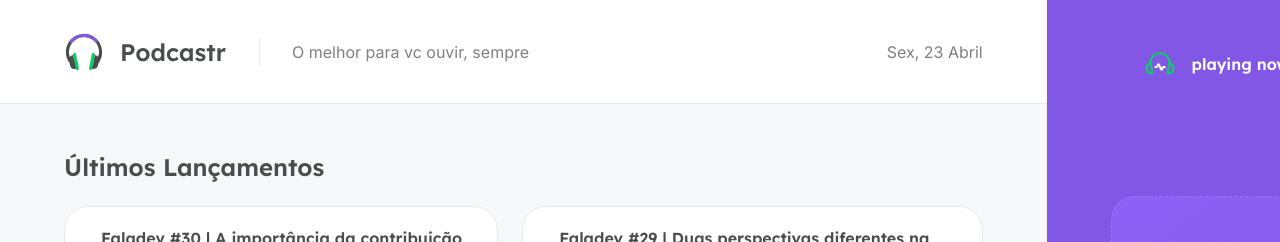
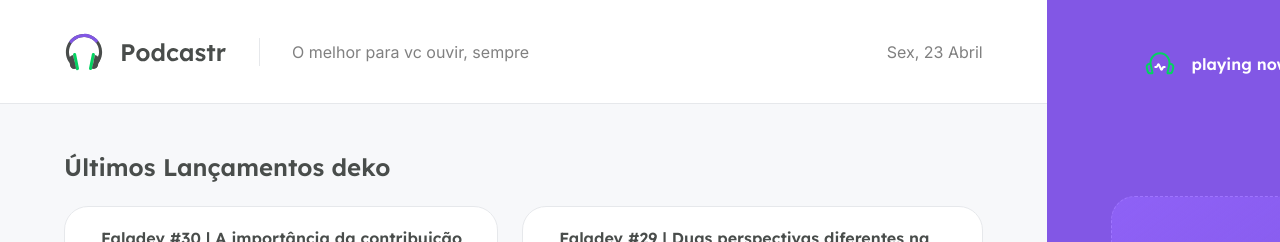
Before and after one commit to dekopossas/podcasterNLW, a Next.js app in the folder podcaster-nlw-next/: page / in a window 1280 px wide. Shown: the top 242 px of the page. Built offline with nearby package versions, Linux system fonts and the light colour scheme; data requests are answered from the project's data file.

Commit message:
levando contex para index page

```diff
--- a/podcaster-nlw-next/src/pages/index.tsx
+++ b/podcaster-nlw-next/src/pages/index.tsx
@@ -1,10 +1,13 @@
 import { GetStaticProps } from 'next';
+import { useContext } from 'react';
 import Image from 'next/image';
 import Link from 'next/link';
 import { format, parseISO } from 'date-fns';
 import ptBR from 'date-fns/locale/pt-BR';
+
 import { api } from '../services/api';
 import { convertDurationToTimeString } from '../utils/convertDurationToTimeString';
+import { PlayerContext } from '../contexts/PlayerContext';
 
 import styles from './home.module.scss';
 
@@ -25,10 +28,12 @@ type HomeProps = {
 };
 
 export default function Home({ latesEpisodes, allEpisodes }: HomeProps) {
+  const player = useContext(PlayerContext)
+
   return (
     <div className={styles.homepage}>
       <section className={styles.latesEpisodes}>
-        <h2>Últimos Lançamentos</h2>
+        <h2>Últimos Lançamentos {player}</h2>
         <ul>
           {latesEpisodes.map((episode) => {
             return (
```
